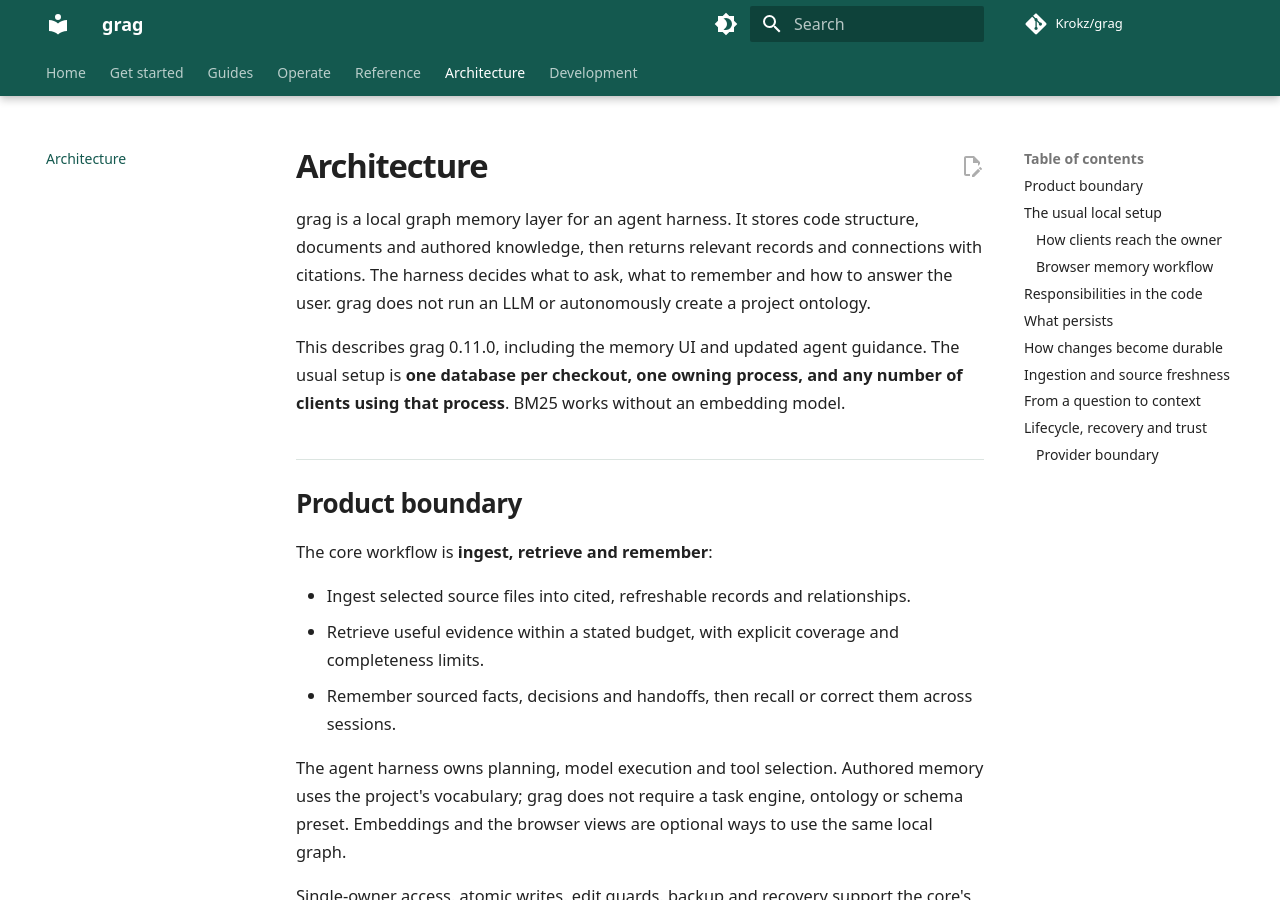
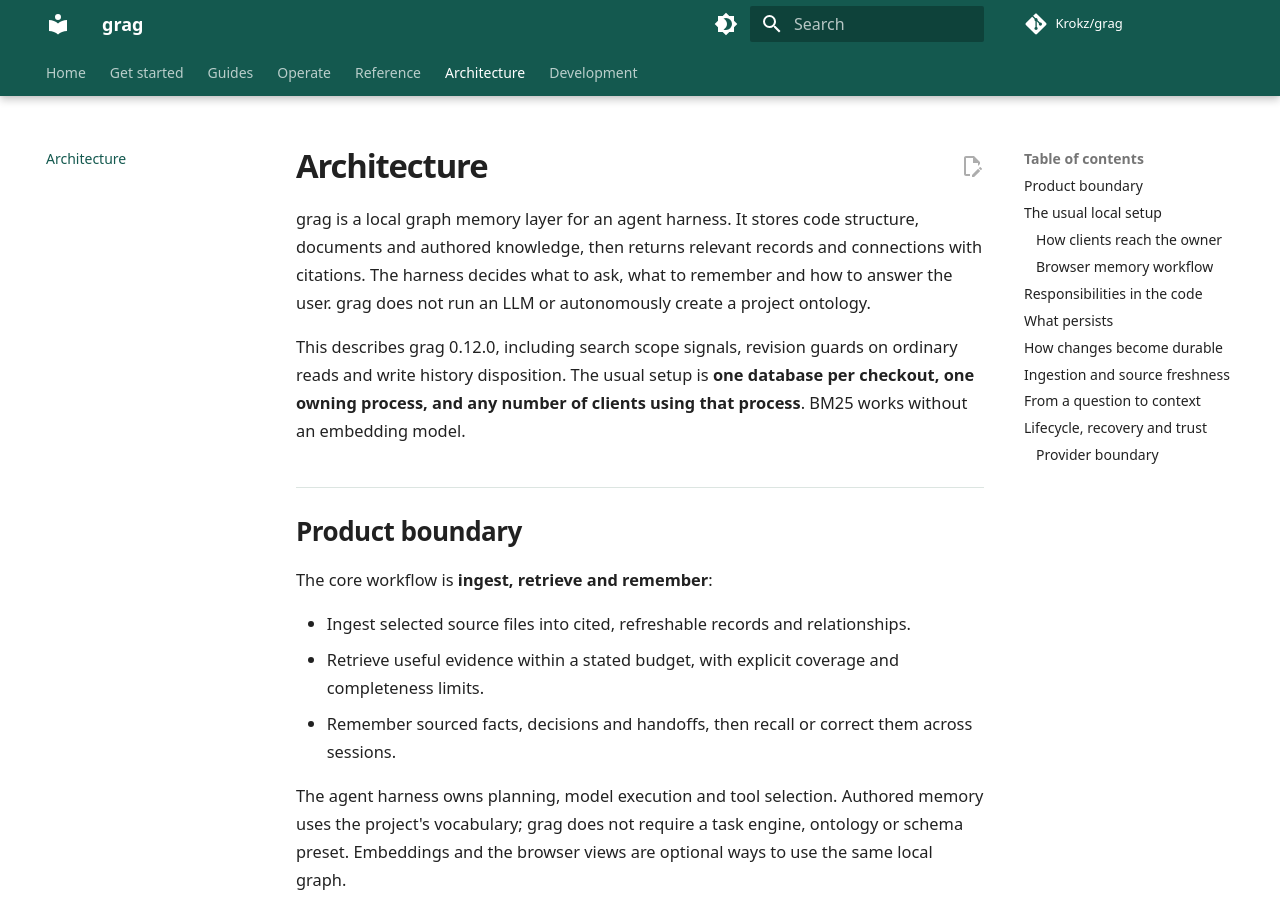
Before and after one commit to Krokz/grag, an MkDocs documentation site: the page built from docs/architecture.md, in a window 1280 px wide and 900 px high. Built offline with MkDocs 1.6.1 and Material for MkDocs 9.7.7, drawn with Linux system fonts in a browser that asks for light colours; comment, search, counter and statistics services are not loaded.

Commit message:
release: prepare grag 0.12.0

```diff
--- a/docs/architecture.md
+++ b/docs/architecture.md
@@ -5,7 +5,7 @@ documents and authored knowledge, then returns relevant records and connections
 with citations. The harness decides what to ask, what to remember and how to
 answer the user. grag does not run an LLM or autonomously create a project ontology.
 
-This describes grag 0.11.0, including the memory UI and updated agent guidance.
+This describes grag 0.12.0, including search scope signals, revision guards on ordinary reads and write history disposition.
 The usual setup is **one database per checkout, one owning process, and any number
 of clients using that process**. BM25 works without an embedding model.
 
--- a/pyproject.toml
+++ b/pyproject.toml
@@ -4,7 +4,7 @@ build-backend = "hatchling.build"
 
 [project]
 name = "gragdb"
-version = "0.11.0"
+version = "0.12.0"
 description = "Local-first, LLM-first graph knowledgebase: embedded Cypher engine, MCP tool contract, token-frugal GraphRAG retrieval"
 readme = "README.md"
 requires-python = ">=3.10,<3.15"
```
Also changed, not shown: docs/index.md (+1 -1 lines).
